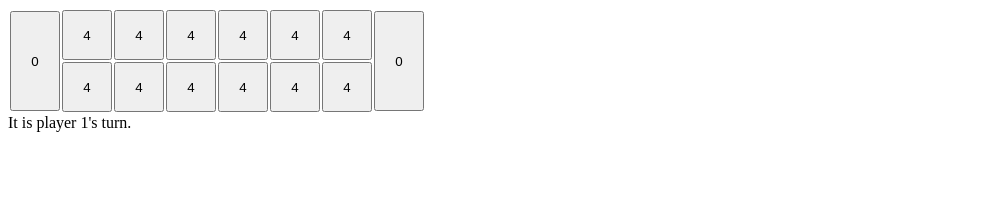
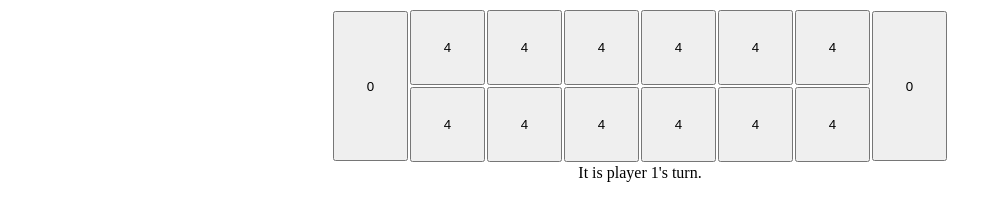
Before and after one commit to Dr3amTw1st/kalah, a plain HTML site: page index.html in a window 1280 px wide. Shown: the whole page, without its empty margins (0-1002 px from the left). Drawn offline with Linux system fonts and the light colour scheme.

Commit message:
Centered the game board.

```diff
--- a/main.css
+++ b/main.css
@@ -1,20 +1,26 @@
-/* For a larger board with borders... I don't really like it.
+body {
+	text-align: center;
+}
+
 .gameBoard {
-	border-collapse: collapse;
-	border-spacing: 0;
-	table-layout: fixed;
-} */
+	margin: 0 auto;
+}
 
 .gameBoard td {
 	padding: 0px;
 }
 
+.gameBoard input {
+	/*background-color: #dedede;
+	color: green;*/
+}
+
 .rowBtn {
-	width: 50px;
-	height: 50px;
+	width: 75px;
+	height: 75px;
 }
 
 .scoreBtn {
-	width: 50px;
-	height: 100px;
+	width: 75px;
+	height: 150px;
 }
```
